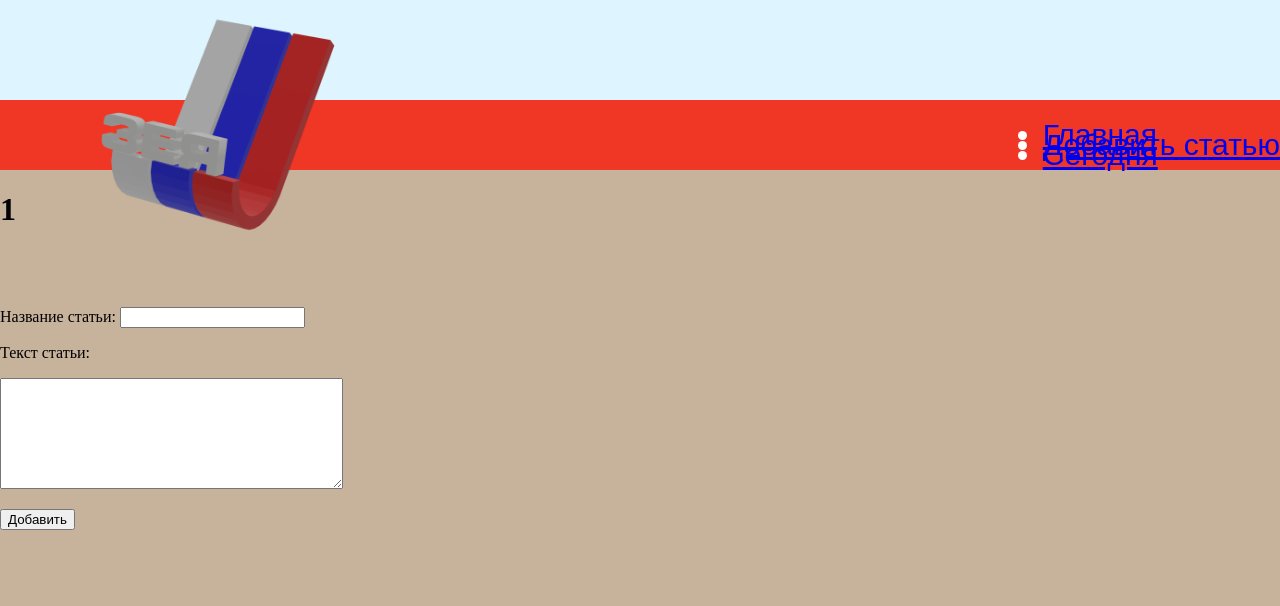
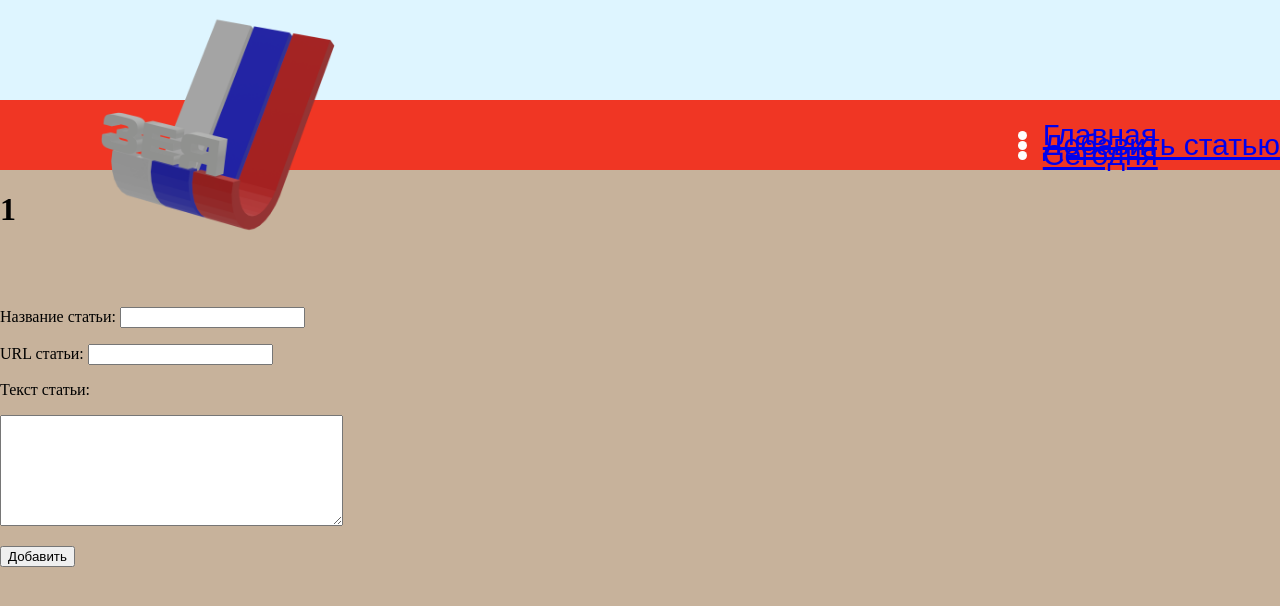
Before and after one commit to zampolitx/zeya_online, a Flask app: page /add_post in a window 1280 px wide. Shown: the top 606 px of the page. Run offline with Flask 2, Linux system fonts and the light colour scheme; data comes from the database, SQL or seed files in the repository; both versions use the stored data as it was after the commit; some libraries are stand-ins or nearby versions.

Commit message:
2021.01.20 Home regular

```diff
--- a/FDataBase.py
+++ b/FDataBase.py
@@ -1,6 +1,8 @@
 import sqlite3
 import time
 import math
+from flask import url_for
+import re
 
 class FDataBase:
     def __init__(self, db):
@@ -16,22 +18,31 @@ class FDataBase:
             print("Ошибка чтения из БД")
         return []                           # Если исключение, то возвращаем пустой список
 
-    def addPost(self, title, text):
+    def addPost(self, title, text, url):
         try:
+            self.__cur.execute(f"SELECT COUNT() as 'count' FROM posts WHERE url LIKE '{url}'")      # сравниваем введенный url с дубликатами из БД
+            res = self.__cur.fetchone()
+            if res['count'] > 0:                                                                    # Если статья с таким url уже существует, то
+                print("Статья уже существует")
+                return False
             tm = math.floor(time.time())    # Округляем текущее время до секунд и записываем в tm
-            self.__cur.execute('INSERT INTO posts VALUES(NULL, ?, ?, ?)', (title, text, tm))
+            self.__cur.execute('INSERT INTO posts VALUES(NULL, ?, ?, ?, ?)', (title, text, url, tm))
             self.__db.commit()
         except sqlite3.Error as e:
             print('Ошибка добавления статьи в БД'+str(e))
             return False
         return True
 
-    def getPost(self, postID):
+    def getPost(self, alias):
         try:
-            self.__cur.execute(f"SELECT title, text FROM posts WHERE id = {postID} LIMIT 1")
+            self.__cur.execute(f"SELECT title, text FROM posts WHERE url LIKE '{alias}' LIMIT 1")
             res = self.__cur.fetchone()
             print(res)
             if res:                                     # Если статья нашлась в БД
+                base = url_for('static', filename='img')
+                text = re.sub(r"(?P<tag><img\s+[^>]*src=)(?P<quote>[\"'])(?P<url>.+?)(?P=quote)>",
+                              "\\g<tag>" + base + "/\\g<url>>",
+                              res['text'])
                 return res                              # Возвращаем статью в виде кортэжа
         except sqlite3.Error as e:
             print("Ошибка получения статьи из БД" + str(e))
@@ -39,7 +50,7 @@ class FDataBase:
 
     def getPostsAnonce(self):
         try:
-            self.__cur.execute(f"SELECT id, title, text FROM posts ORDER BY time DESC")
+            self.__cur.execute(f"SELECT id, title, text, url FROM posts ORDER BY time DESC")
             res = self.__cur.fetchall()
             if res:
                 return res
--- a/app.py
+++ b/app.py
@@ -76,7 +76,7 @@ def addPost():
     print(dir(g.link_db))
     if request.method == "POST":
         if len(request.form['name']) > 4 and len(request.form['post']) > 10:
-            res = dbase.addPost(request.form['name'], request.form['post'])
+            res = dbase.addPost(request.form['name'], request.form['post'], request.form['url'])
             if not res:
                 flash('Ошибка добавления статьи', category='error')
             else:
@@ -86,11 +86,11 @@ def addPost():
 
     return render_template('add_post.html', menu=dbase.getMenu(), title='1')
 
-@app.route('/post/<int:id_post>')
-def showPost(id_post):
+@app.route('/post/<alias>')
+def showPost(alias):
     db = get_db()
     dbase = FDataBase(db)
-    title, post = dbase.getPost(id_post)
+    title, post = dbase.getPost(alias)
     if not title:
         abort(404)
     return render_template('post.html', menu=dbase.getMenu(), title=title, post=post)
--- a/sq_db.sql
+++ b/sq_db.sql
@@ -16,5 +16,6 @@ CREATE TABLE IF NOT EXISTS posts (
 id integer PRIMARY KEY AUTOINCREMENT,
 title text NOT NULL,
 text text NOT NULL,
+url text NOT NULL,
 time integer NOT NULL
 );
--- a/templates/add_post.html
+++ b/templates/add_post.html
@@ -7,6 +7,7 @@
 {% endfor %}
 <form action="{{url_for('addPost')}}" method="post" class="form-contact">
     <p><label> Название статьи: </label> <input type="text" name="name" value="" required /> </p>
+    <p><label>URL статьи: </label> <input type="text" name="url" value="" required> </p>
     <p><label> Текст статьи: </label></p>
     <p><textarea id="post" name="post" rows=7 cols=40 ></textarea> </p>
     <p><input type="submit" value="Добавить"> </p>
--- a/templates/index.html
+++ b/templates/index.html
@@ -13,8 +13,8 @@
 <ul class="list-posts">
     {%for p in posts %}
     <li>
-        <p class="title"><a href="{{ url_for('showPost', id_post=p.id)}}">{{p.title}}</a> </p>
-        <p class="annonce">{{p.text[:50]}}</p>
+        <p class="title"><a href="{{ url_for('showPost', alias=p.url)}}">{{p.title}}</a> </p>
+        <p class="annonce">{{p.text[:50] | striptags}}</p>
     </li>
     {% endfor %}
 </ul>
--- a/templates/post.html
+++ b/templates/post.html
@@ -3,6 +3,6 @@
 {% block body %}
 
 {{ super() }}
-{{ post }}
+{{ post | safe }}
 
 {% endblock %}
```
Also changed, not shown: flsite.db.
